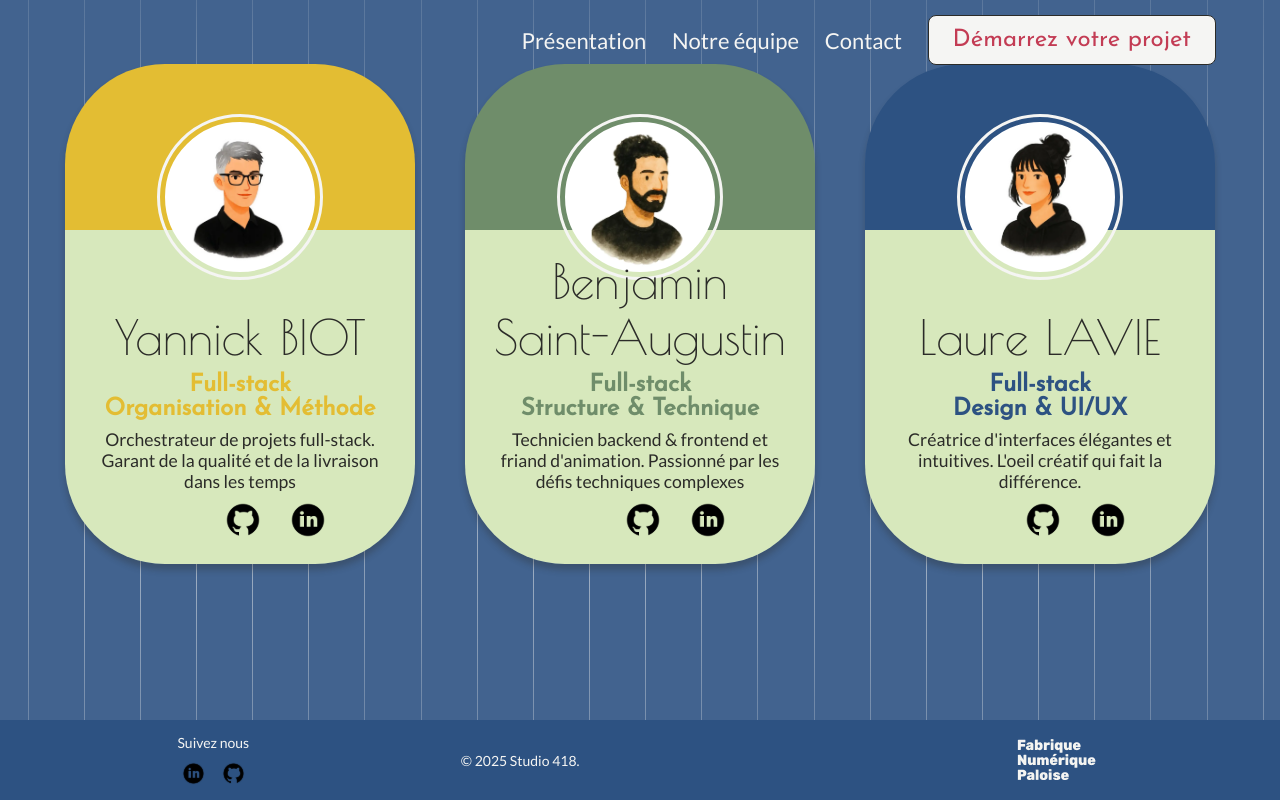
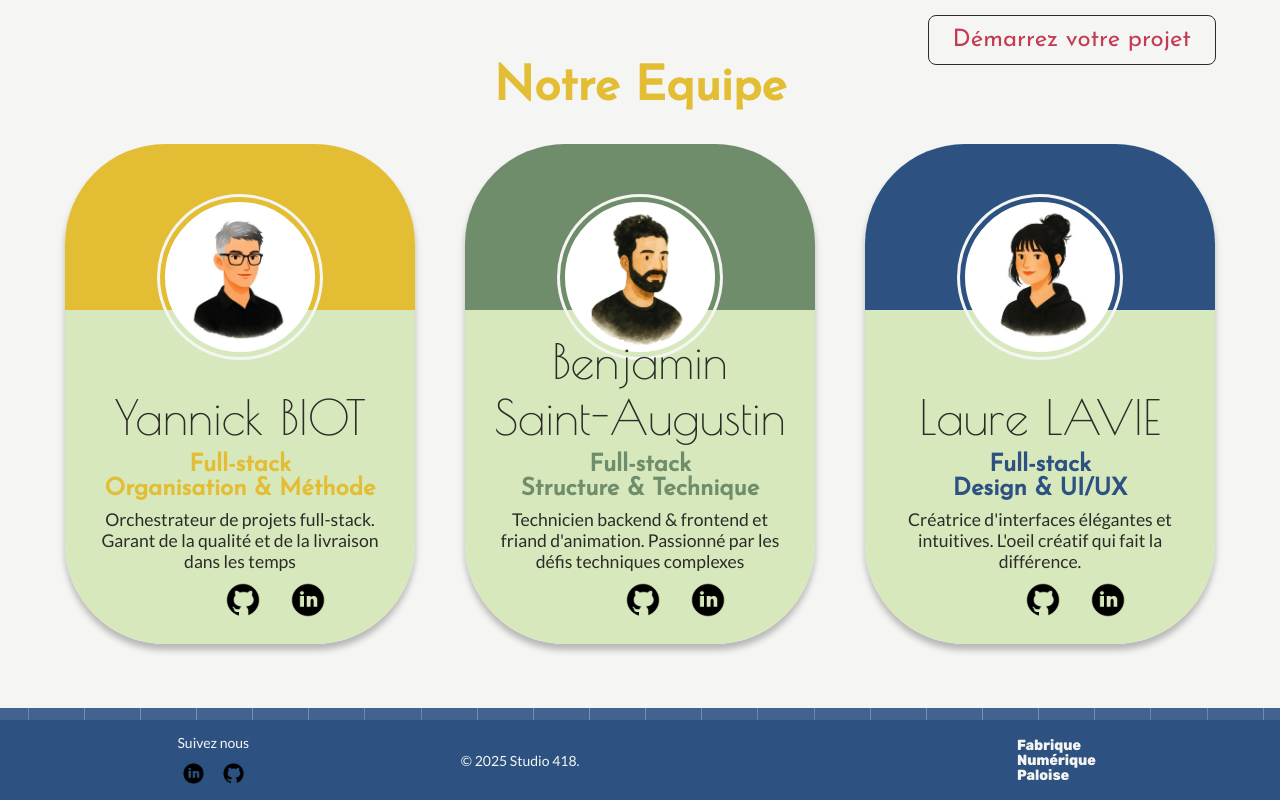
Before and after one commit to 418-studio/Site, a React (Vite) app: page / in a window 1280 px wide. Built offline with nearby package versions, Linux system fonts and the light colour scheme.

Commit message:
feat(sectionOurTeam): rajout titre / background / règle css root et max-width

```diff
--- a/src/App.tsx
+++ b/src/App.tsx
@@ -5,8 +5,8 @@ import Header from './components/Header.tsx'
 function App() {
 	return (
 		<>
-      <Header />
-      <SectionOurTeam />
+			<Header />
+			<SectionOurTeam />
 			<Footer />
 		</>
 	)
--- a/src/pages/SectionOurTeam.tsx
+++ b/src/pages/SectionOurTeam.tsx
@@ -59,9 +59,12 @@ export default function SectionOurTeam() {
 
 	return (
 		<div id="SectionOurTeam">
-			<TeamCard collaborateur={yannick} />
-			<TeamCard collaborateur={benjamin} />
-			<TeamCard collaborateur={laure} />
+			<h2 id="titre_sectionOurTeam">Notre Equipe</h2>
+			<div id="TeamCard_Container">
+				<TeamCard collaborateur={yannick} />
+				<TeamCard collaborateur={benjamin} />
+				<TeamCard collaborateur={laure} />
+			</div>
 		</div>
 	)
 }
--- a/src/styles/global.css
+++ b/src/styles/global.css
@@ -1,6 +1,9 @@
 body {
     background-image: url("/images/hero/hero-bg-mobile.svg");
+}
 
+#root{
+    width: 100%;
 }
 
 section {
--- a/src/styles/pages/sectionOurTeam.css
+++ b/src/styles/pages/sectionOurTeam.css
@@ -1,5 +1,20 @@
 #SectionOurTeam{
+    width: 100%;
+    background-color: var(--color-white);
+    display: flex;
+    flex-direction: column;
+    align-items: center;
+    justify-content: center;
     padding: 64px 0;
+    gap: 32px;
+}
+
+#titre_sectionOurTeam {
+    color: var(--color-accent-gold)
+}
+
+#TeamCard_Container{
+    max-width: var(--max-size-section);
     display: flex;
     flex-wrap: wrap;
     flex-direction: row;
--- a/src/styles/variables.css
+++ b/src/styles/variables.css
@@ -48,4 +48,5 @@
     --font-size-desktop-card-title : 38px;
     --font-size-desktop-text : 22px;
     --font-size-desktop-button : 24px;
+    --max-size-section : 1200px;
 }
```
